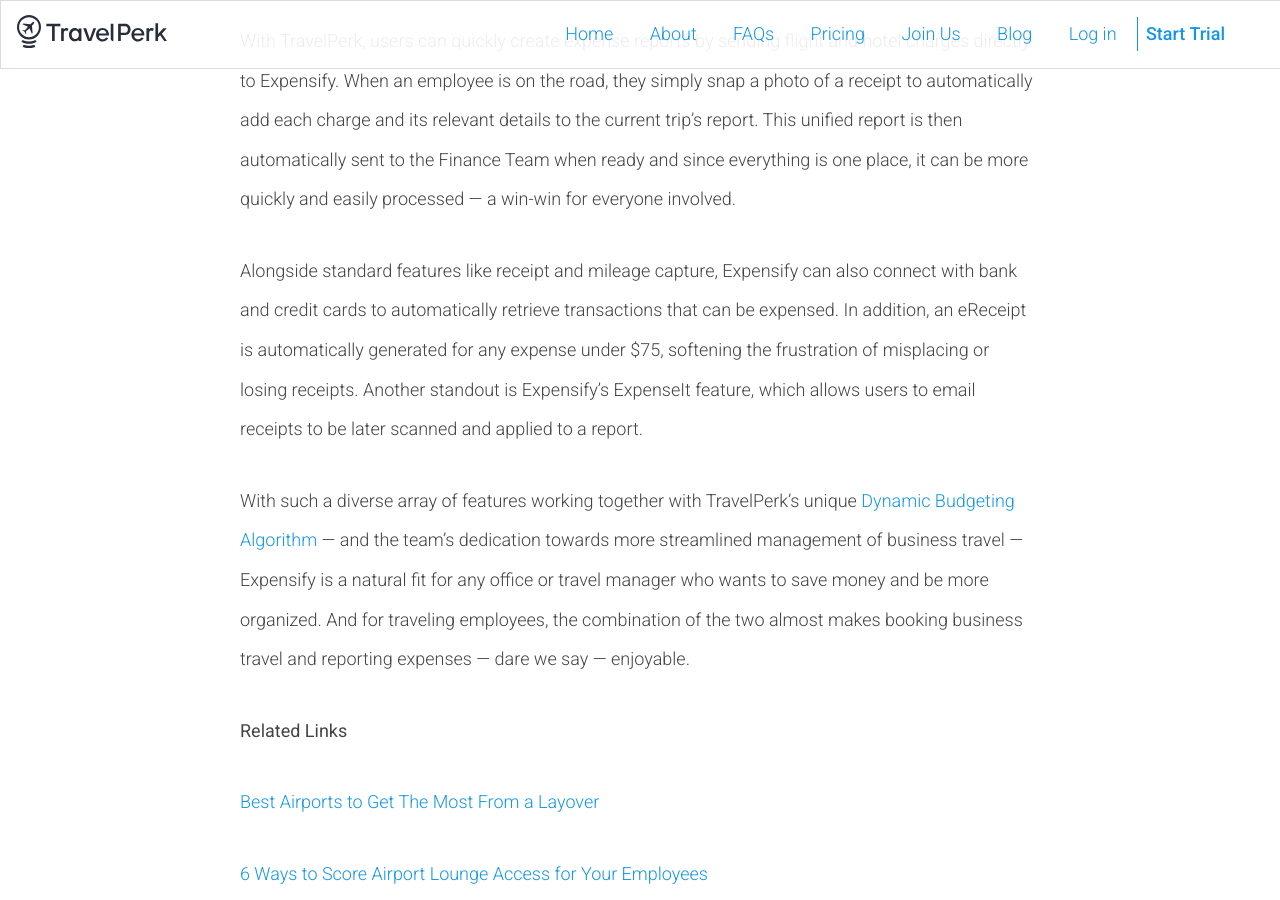
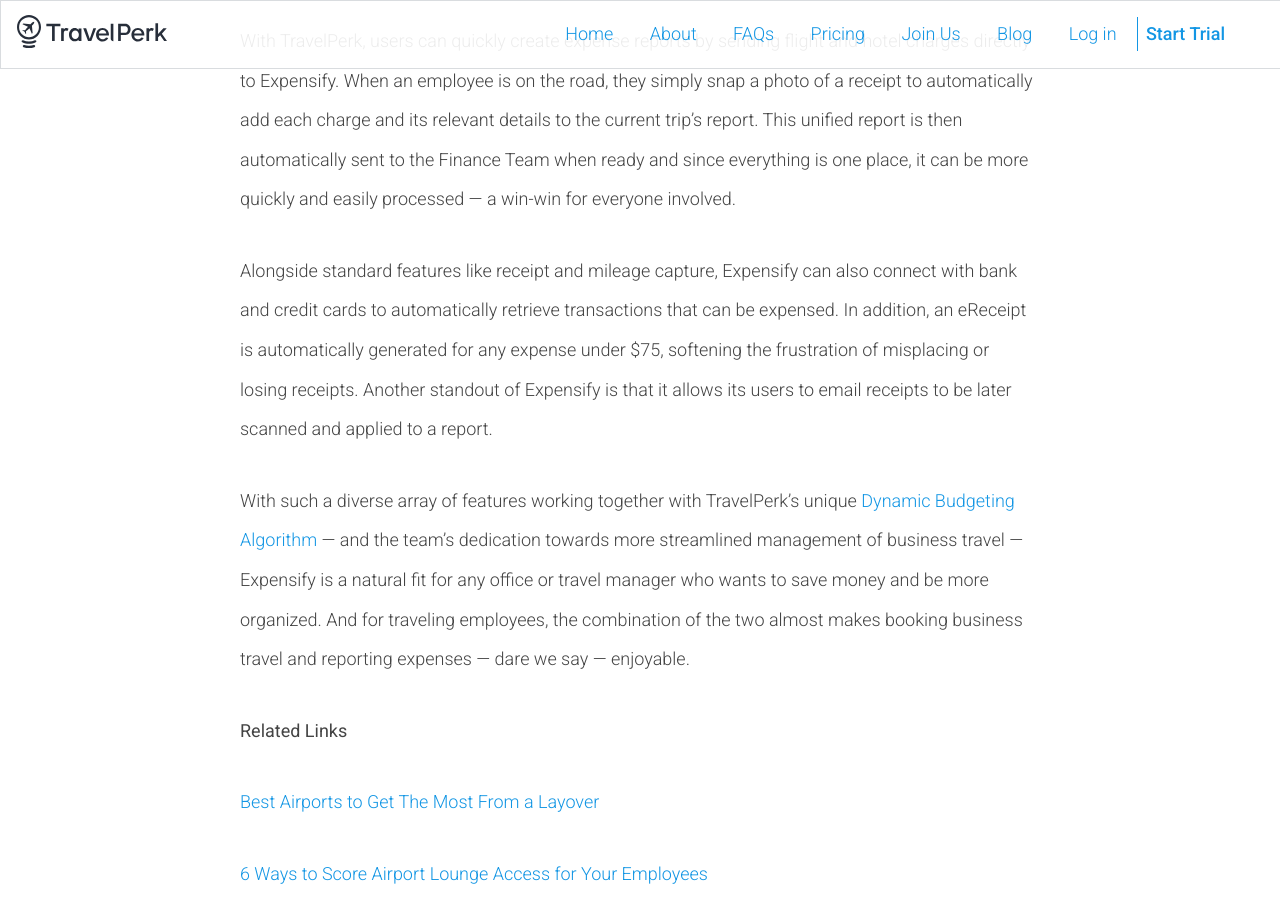
Before and after one commit to northswiss/jekyll-boilerplate, a Jekyll site: the page built from _posts/2016-07-27-the-best-travel-and-business-expense-reporting-tools.md, in a window 1280 px wide and 900 px high, scrolled down 3083 px. Built offline with Jekyll 4.4.1, drawn with Linux system fonts in a browser that asks for light colours; nearby versions of some CDN libraries.

Commit message:
expenseit removed

```diff
--- a/_posts/2016-07-27-the-best-travel-and-business-expense-reporting-tools.md
+++ b/_posts/2016-07-27-the-best-travel-and-business-expense-reporting-tools.md
@@ -42,7 +42,7 @@
 
 With TravelPerk, users can quickly create expense reports by sending flight and hotel charges directly to Expensify. When an employee is on the road, they simply snap a photo of a receipt to automatically add each charge and its relevant details to the current trip’s report. This unified report is then automatically sent to the Finance Team when ready and since everything is one place, it can be more quickly and easily processed — a win-win for everyone involved.
 
-Alongside standard features like receipt and mileage capture, Expensify can also connect with bank and credit cards to automatically retrieve transactions that can be expensed. In addition, an eReceipt is automatically generated for any expense under $75, softening the frustration of misplacing or losing receipts. Another standout is Expensify’s ExpenseIt feature, which allows users to email receipts to be later scanned and applied to a report.
+Alongside standard features like receipt and mileage capture, Expensify can also connect with bank and credit cards to automatically retrieve transactions that can be expensed. In addition, an eReceipt is automatically generated for any expense under $75, softening the frustration of misplacing or losing receipts. Another standout of Expensify is that it allows its users to email receipts to be later scanned and applied to a report.
 
 With such a diverse array of features working together with TravelPerk’s unique [Dynamic Budgeting Algorithm](http://travelperk.com/blog/how-static-travel-budgets-are-hurting-your-company/) — and the team’s dedication towards more streamlined management of business travel — Expensify is a natural fit for any office or travel manager who wants to save money and be more organized. And for traveling employees, the combination of the two almost makes booking business travel and reporting expenses — dare we say — enjoyable.
 
```
